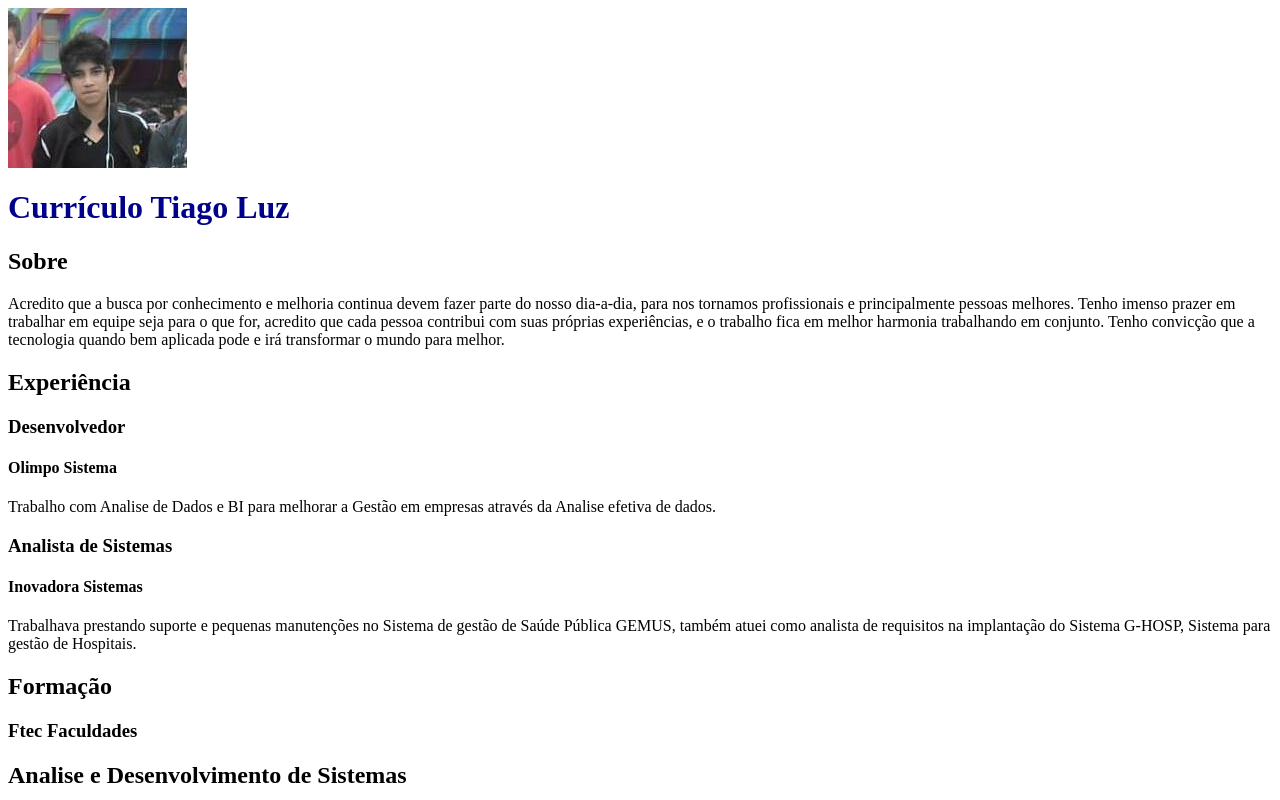
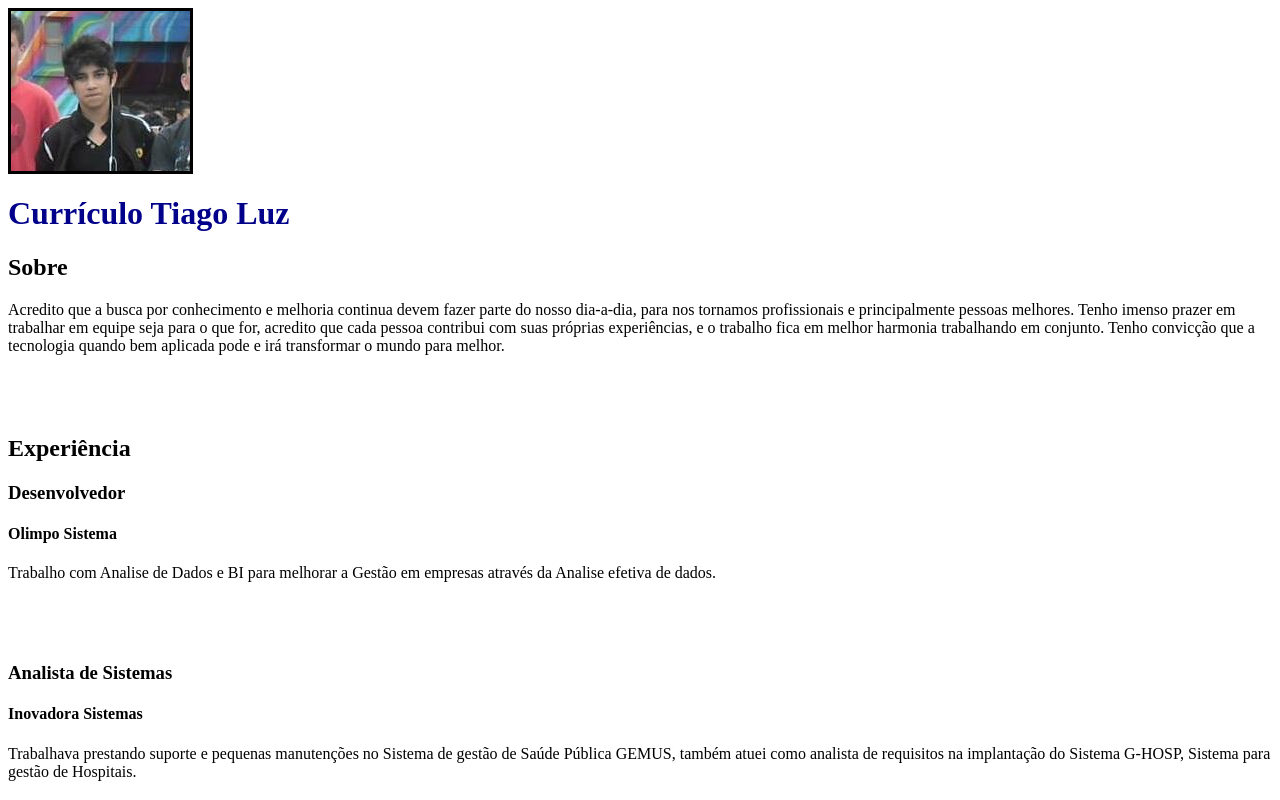
Before and after one commit to tiagoluzh607/CurriculoSite, a plain HTML site: page index.html in a window 1280 px wide. Shown: the top 800 px of the page. Drawn offline with Linux system fonts and the light colour scheme.

Commit message:
Melhorando um Pouco o Style com CSS

```diff
--- a/css/style.css
+++ b/css/style.css
@@ -1,3 +1,11 @@
 h1{
     color: darkblue;
 }
+
+img{
+    border-style: solid
+}
+
+p{
+    margin-bottom:80px;
+}
```
